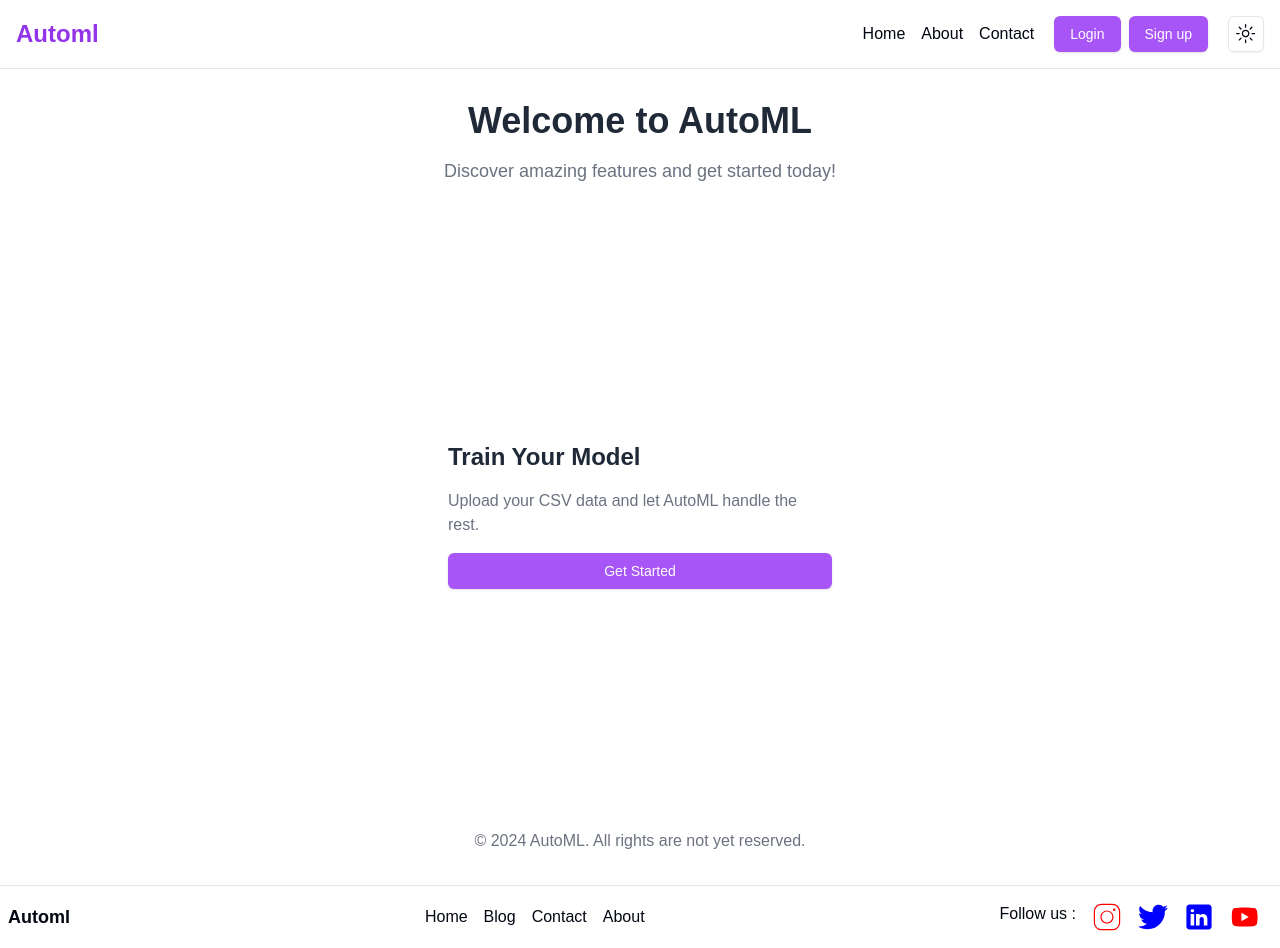
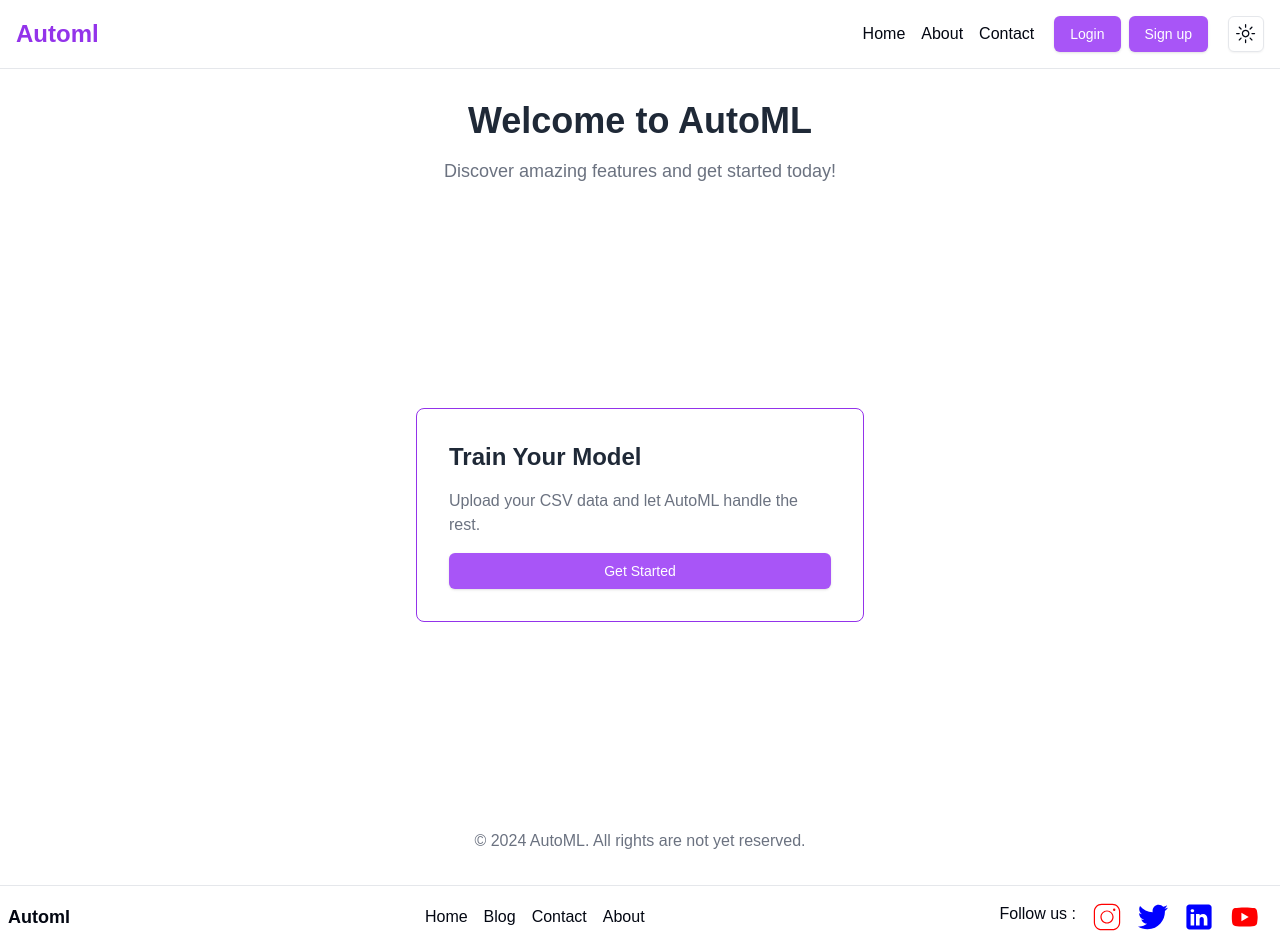
Before and after one commit to Nithin9585/Auto-ML, a Next.js app: page / in a window 1280 px wide. Built offline with nearby package versions, Linux system fonts and the light colour scheme; no server answers.

Commit message:
solving deploy errors

```diff
--- a/src/app/Contact/page.tsx
+++ b/src/app/Contact/page.tsx
@@ -1,6 +1,7 @@
 // pages/contact-us.js
 
 import React from 'react';
+import Image from 'next/image';
 import { Button } from '@/components/ui/button';
 
 const ContactUs = () => {
@@ -17,7 +18,7 @@ const ContactUs = () => {
         <div className="mt-8 grid grid-cols-1 sm:grid-cols-2 lg:grid-cols-3 gap-4">
         {images.map((src, index) => (
           <div key={index} className="shadow-md rounded-lg overflow-hidden">
-            <img src={src} alt={`Pic ${index + 1}`} className="w-full h-48 object-cover" />
+            <Image src={src} alt={`Pic ${index + 1}`} width={500} height={300} className="w-full h-48 object-cover" />
             <div className="p-4">
               <h3 className="text-lg font-semibold">Name {index + 1}</h3>
               <p className="text-gray-600">Role {index + 1}</p>
--- a/src/app/Sign-up/page.tsx
+++ b/src/app/Sign-up/page.tsx
@@ -12,7 +12,7 @@ const SignUpForm: React.FC = () => {
   const [email, setEmail] = useState('');
   const [password, setPassword] = useState('');
   const [confirmPassword, setConfirmPassword] = useState('');
-  const [createUserWithEmailAndPassword, , loading, error] = useCreateUserWithEmailAndPassword(auth);
+  const [createUserWithEmailAndPassword, user, loading, error] = useCreateUserWithEmailAndPassword(auth);
 
   useEffect(() => {
     const unsubscribe = auth.onAuthStateChanged((user) => {
@@ -52,8 +52,8 @@ const SignUpForm: React.FC = () => {
 
   return (
     <div className="flex items-center justify-center min-h-screen p-4 md:p-8">
-      <div className=" p-6 md:p-8 rounded-lg w-full max-w-md">
-        <h2 className="text-2xl md:text-3xl font-bold text-center mb-6 ">Sign Up</h2>
+      <div className="p-6 md:p-8 rounded-lg w-full max-w-md">
+        <h2 className="text-2xl md:text-3xl font-bold text-center mb-6">Sign Up</h2>
         <div className='flex flex-col gap-4 mb-6'>
           <div>
             <Button className='w-full bg-red-500 text-white flex justify-center items-center' onClick={handleGoogleSignUp}>
--- a/src/app/page.tsx
+++ b/src/app/page.tsx
@@ -9,7 +9,7 @@ export default function Home() {
         <p className="text-lg text-gray-500 mt-4">Discover amazing features and get started today!</p>
       </header>
       <main className="flex flex-col items-center justify-center flex-1 px-4">
-        <div className="max-w-md bg-white  rounded-lg p-8">
+        <div className="max-w-md border border-purple-600 border-rounded-sm  rounded-lg p-8">
           <h2 className="text-2xl font-bold text-gray-800 mb-4">Train Your Model</h2>
           <p className="text-gray-500 mb-4">
             Upload your CSV data and let AutoML handle the rest.
```
